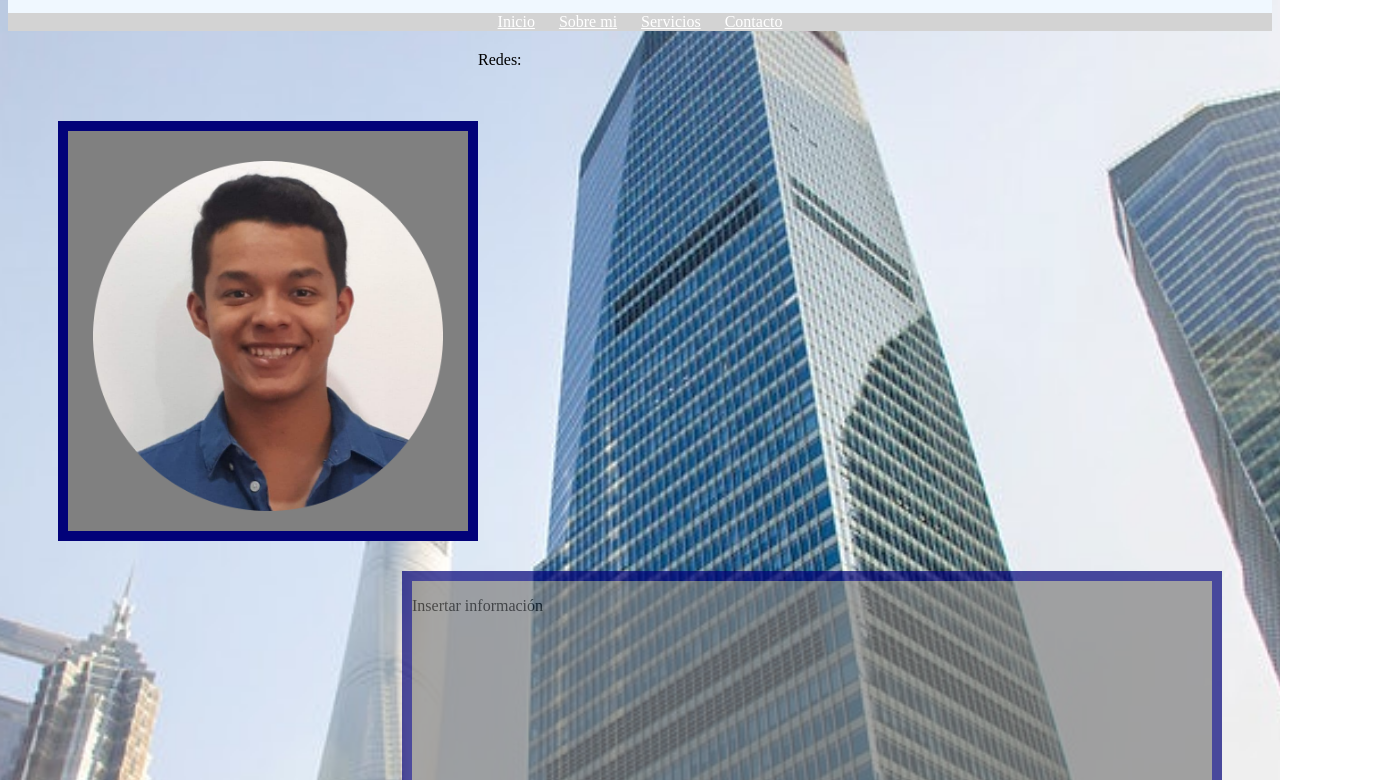
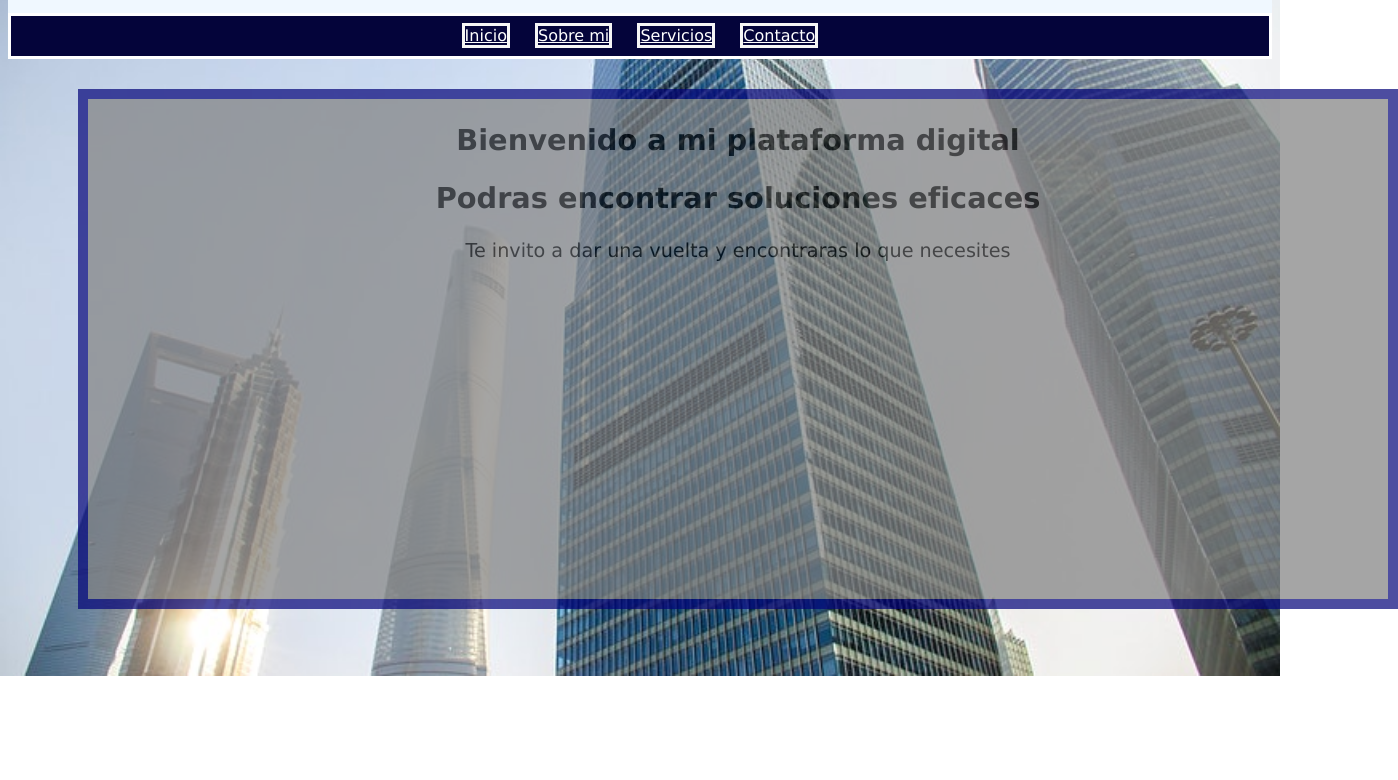
Before and after one commit to rchevez246/portafolio, a plain HTML site: page index.html in a window 1280 px wide. Shown: the part 114-894 px from the top of the page, 1398 px wide, since content can reach past the window. After the commit the page ends 800 px from the top, so only its background shows below. Drawn offline with Linux system fonts and the light colour scheme.

Commit message:
inicio final borrador 1

```diff
--- a/CSS_style/estilo.css
+++ b/CSS_style/estilo.css
@@ -21,17 +21,26 @@ header {
 
 .navy {
     width: auto;
-    height: auto;
-    background-color: lightgrey ;
+    height: 40px;
+    background-color: rgb(4, 4, 58);
+    border-style: solid;
+    border-color: white;
 }
 
 nav {
     text-align: center;
+    align-items: center;
+    padding-top: 10px;
+    font-family: Verdana, Geneva, Tahoma, sans-serif;
+    font-size: medium;
 }
 
 nav > a {
     margin: 10px;
     color: white;
+    border-style: solid;
+    border-color: whitesmoke;
+    margin-top: 15PX;
 }
 
 
@@ -58,14 +67,18 @@ nav > a {
 
 
 .maininfo  {
-    float: right;
+    text-align: center;
     background-color: gray;
     opacity: 0.7;
-    width: 800px;
+    width: 1300px;
     height: 500px;
     margin-top: 30px;
     margin-right: 50px;
+    margin-left: 70px;
     border-style: solid;
     border-color: rgb(2, 2, 121);
     border-width: 10px;
+
+    font-family: Verdana, Geneva, Tahoma, sans-serif;
+    font-size: larger;
 }
--- a/index.html
+++ b/index.html
@@ -30,7 +30,7 @@
         </section>
         -->
 
-        <h1>Bienvenido</h1>
+        <h1>Ing. Ricardo Chévez</h1>
 
     </Header>
 
@@ -48,23 +48,13 @@
 
     <main>
 
-        <section class="saludo">
-            <h1></h1>
-        </section>
-
-        <section class="contei">
-            <img class="pp" src="CSS_style/portapic-modified.png" alt="">
-        </section>
-
     <section class="maininfo">
-        <p>Insertar información</p>
+        <h1>Bienvenido a mi plataforma digital</h1>
+        <h2>Podras encontrar soluciones eficaces</h2>
+        <p>Te invito a dar una vuelta y encontraras lo que necesites</p>
     </section>
 
     </main>
 
-    <footer>
-        Redes:
-    </footer>
-
 </body>
 </html>
```
Also changed, not shown: sobre.html (added, +3 -0 lines).
